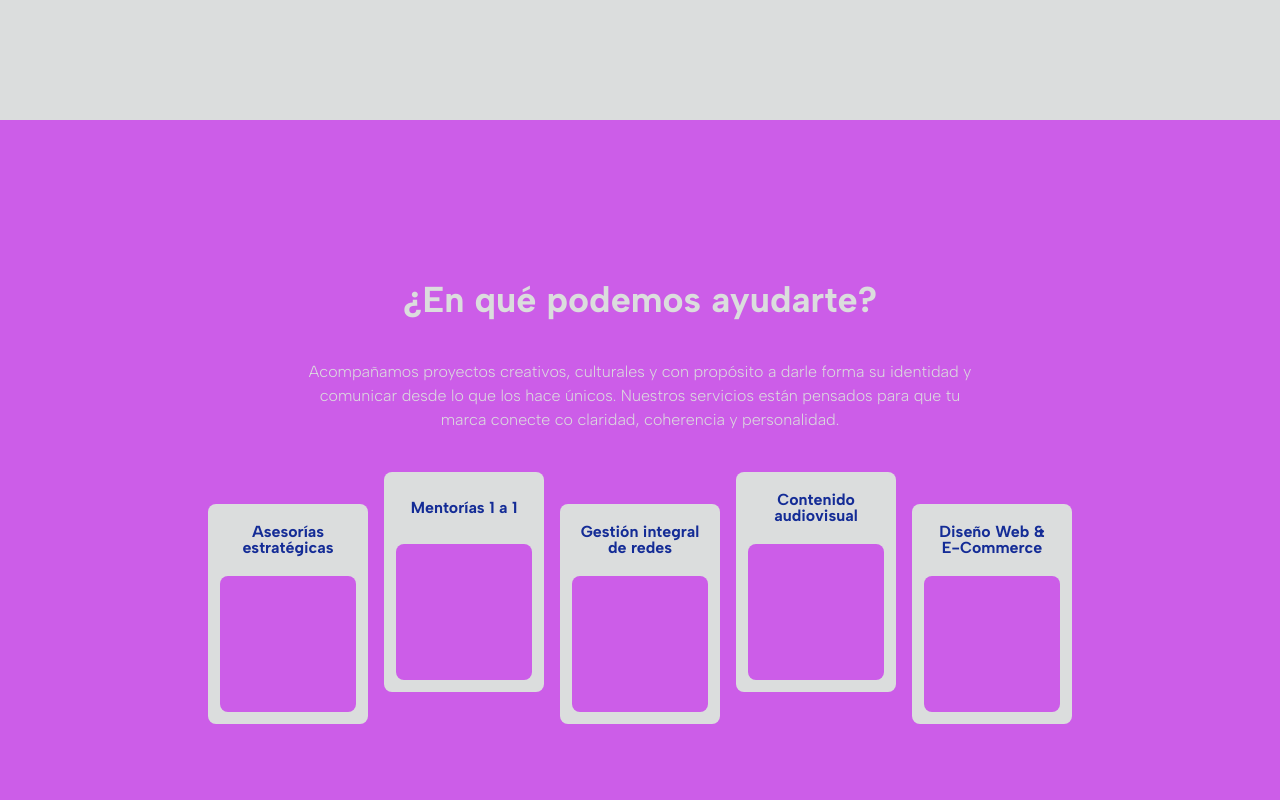
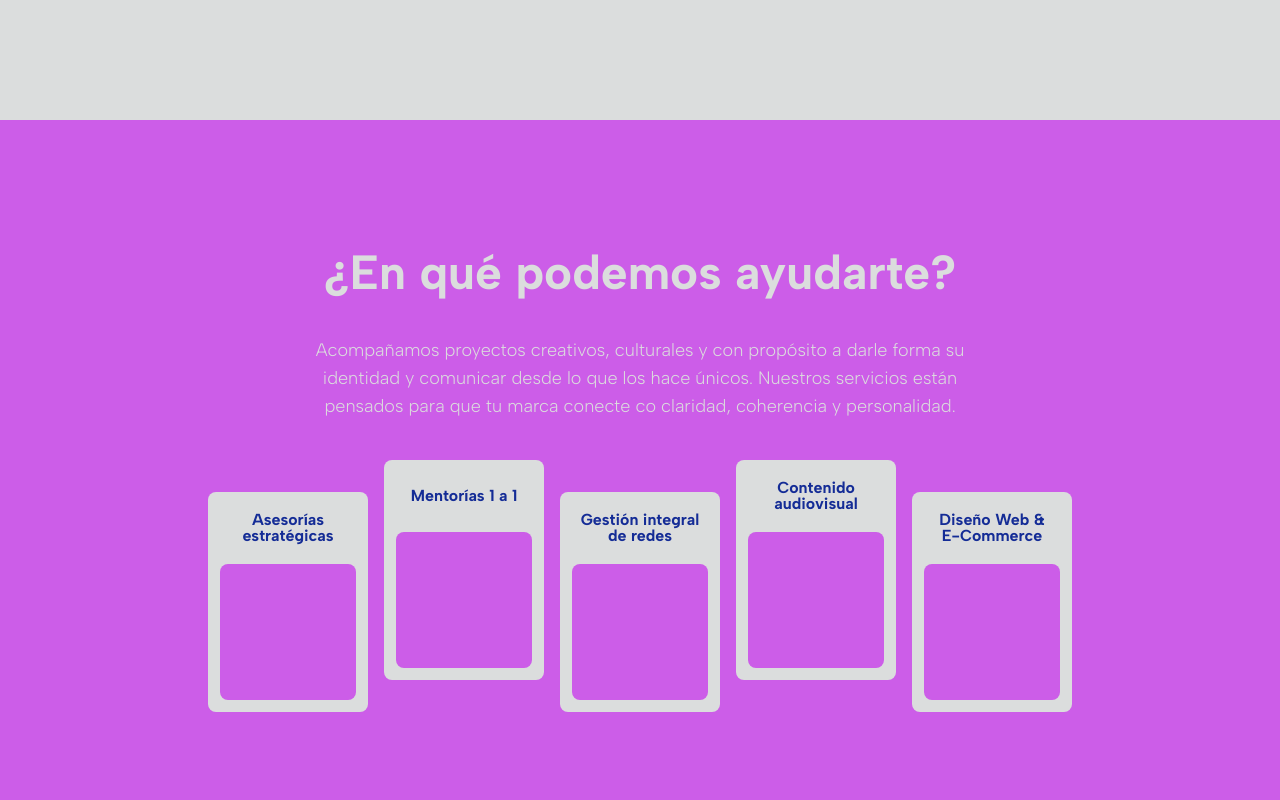
Before and after one commit to eypacha/proaestudiocreativo, a Vue app: page / in a window 1280 px wide. Shown: the part 1800-2600 px from the top of the page. Built offline with nearby package versions, Linux system fonts and the light colour scheme; a web font is replaced by a local one.

Commit message:
feat(Services): update Services section layout and typography for improved readability

```diff
--- a/src/components/sections/Services.vue
+++ b/src/components/sections/Services.vue
@@ -1,7 +1,7 @@
 <template>
-  <section class="min-h-[100dvh] py-40 px-10 bg-lila text-gray text-center" id="services">
-    <h2 class="text-4xl font-bold mb-10">¿En qué podemos ayudarte?</h2>
-    <p class="mb-10 max-w-170 mx-auto">Acompañamos proyectos creativos, culturales y con propósito a darle forma su identidad y comunicar desde lo que los hace únicos. Nuestros servicios están pensados para que tu marca conecte co claridad, coherencia y personalidad.</p>
+  <section class="h-[90dvh] py-40 px-10 bg-lila text-gray text-center flex flex-col justify-center relative" id="services">
+    <h2 class="text-5xl font-bold mb-10">¿En qué podemos ayudarte?</h2>
+    <p class="mb-10 max-w-170 mx-auto text-lg">Acompañamos proyectos creativos, culturales y con propósito a darle forma su identidad y comunicar desde lo que los hace únicos. Nuestros servicios están pensados para que tu marca conecte co claridad, coherencia y personalidad.</p>
     <div class="cards flex justify-center gap-4">
       <Card
         v-for="(card, i) in cards"
```
